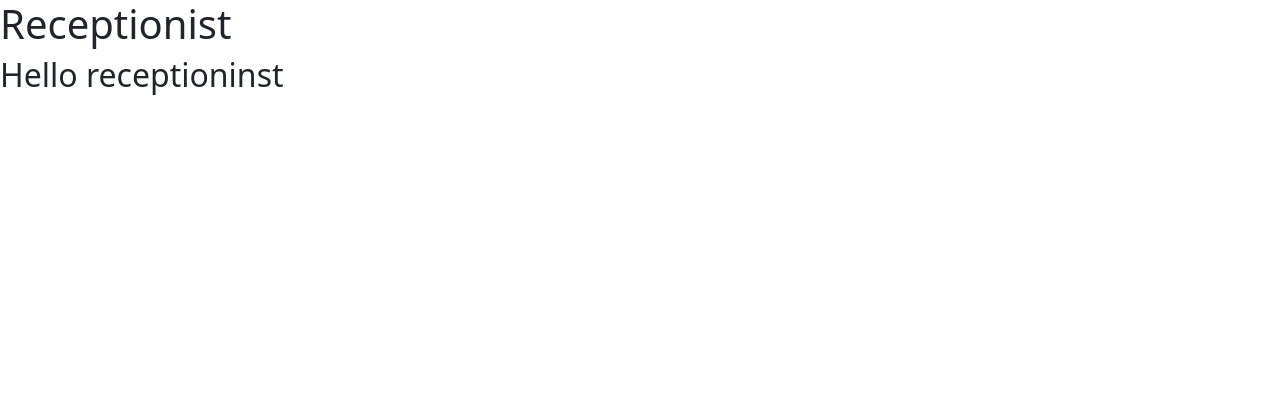
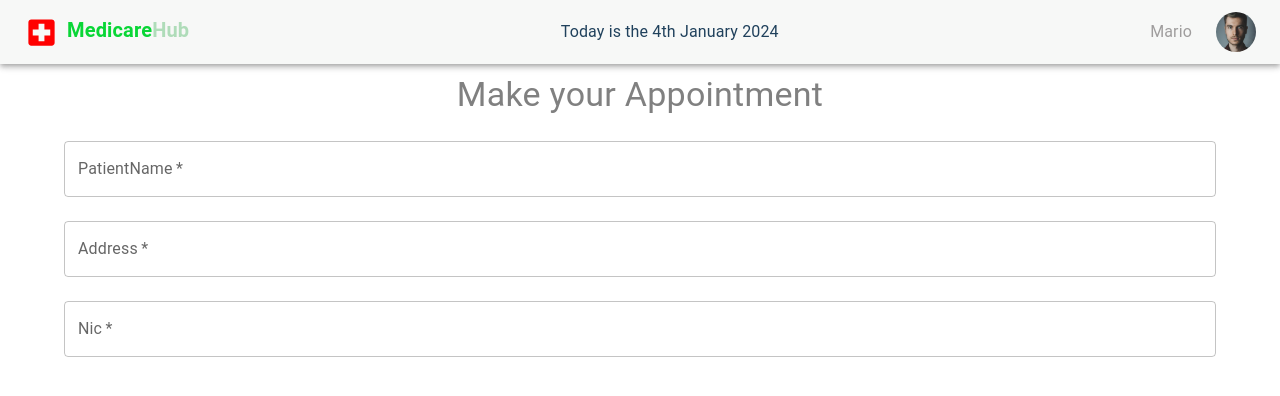
Before and after one commit to Bistec-UOM/test_crudapp, a React (Create React App) app: page /recep in a window 1280 px wide. Shown: the top 396 px of the page. Built offline with nearby package versions, Linux system fonts and the light colour scheme.

Commit message:
receptionist appointment form added

```diff
--- a/package.json
+++ b/package.json
@@ -7,12 +7,14 @@
     "@emotion/styled": "^11.11.0",
     "@fontsource/roboto": "^5.0.8",
     "@mui/icons-material": "^5.15.2",
-    "@mui/material": "^5.15.2",
+    "@mui/material": "^5.15.3",
+    "@syncfusion/ej2-react-calendars": "^24.1.44",
     "@testing-library/jest-dom": "^5.17.0",
     "@testing-library/react": "^13.4.0",
     "@testing-library/user-event": "^13.5.0",
     "axios": "^1.6.0",
     "bootstrap": "^5.3.2",
+    "date-fns": "^3.0.6",
     "react": "^18.2.0",
     "react-bootstrap": "^2.9.1",
     "react-dom": "^18.2.0",
@@ -20,6 +22,7 @@
     "react-router-dom": "6.4",
     "react-scripts": "5.0.1",
     "react-toastify": "^9.1.3",
+    "save": "^2.9.0",
     "web-vitals": "^2.1.4"
   },
   "scripts": {
--- a/src/components/Receptionist.js
+++ b/src/components/Receptionist.js
@@ -1,10 +1,14 @@
 import React from 'react'
+import Header from './rcomponents/Header'
+import Form from './rcomponents/From'
+
 
 export default function Receptionist() {
   return (
     <div>
-        <h1>Receptionist</h1>
-        <h2>Hello receptioninst</h2>
+       <Header></Header>
+       <Form></Form>
+
     </div>
   )
 }
--- /dev/null
+++ b/src/components/rcomponents/From.js
@@ -0,0 +1,43 @@
+import { TextField, Typography } from "@mui/material";
+import Container from "@mui/material/Container";
+import { useState } from "react";
+
+
+
+
+const Form=()=>
+{
+    const [name,setName]=useState("")
+    const [address,setAddress]=useState("")
+    const [nic,setNic]=useState("")
+
+
+
+    return <div>
+        <Container>
+            <Typography textAlign="center" variant="h4" color="GrayText" marginBottom="25px" marginTop="10px">Make your Appointment</Typography>
+        <form autoComplete="false" noValidate>
+            <TextField sx={{marginBottom:3}} required  onChange={(e)=>{
+                setName(e.target.value)
+
+            }} fullWidth variant="outlined" color="secondary" label="PatientName"></TextField>
+             <TextField  sx={{marginBottom:3}} required onChange={(e)=>{
+                setAddress(e.target.value)
+
+            }} fullWidth variant="outlined" color="secondary" label="Address"></TextField>
+             <TextField sx={{marginBottom:3}} required  onChange={(e)=>{
+                setNic(e.target.value)
+
+            }} fullWidth variant="outlined" color="secondary" label="Nic"></TextField>
+
+
+
+        </form>
+
+        </Container>
+
+
+    </div>
+}
+
+export default Form;
--- /dev/null
+++ b/src/components/rcomponents/Header.js
@@ -0,0 +1,59 @@
+import AppBar from '@mui/material/AppBar';
+import Box from '@mui/material/Box';
+import Toolbar from '@mui/material/Toolbar';
+import Typography from '@mui/material/Typography';
+import IconButton from '@mui/material/IconButton';
+import MenuIcon from '@mui/icons-material/Menu';
+import AccountCircle from '@mui/icons-material/AccountCircle';
+import Switch from '@mui/material/Switch';
+import FormControlLabel from '@mui/material/FormControlLabel';
+import FormGroup from '@mui/material/FormGroup';
+import MenuItem from '@mui/material/MenuItem';
+import Menu from '@mui/material/Menu';
+import React from 'react'
+import {format} from 'date-fns'
+import  Avatar  from '@mui/material/Avatar';
+import HospitalIcon from '@mui/icons-material/LocalHospital';
+
+
+const Header=()=>
+{
+
+    const [auth, setAuth] = React.useState(true);
+  const [anchorEl, setAnchorEl] = React.useState(null);
+
+  const handleChange = (event) => {
+    setAuth(event.target.checked);
+  };
+
+  const handleMenu = (event) => {
+    setAnchorEl(event.currentTarget);
+  };
+
+  const handleClose = () => {
+    setAnchorEl(null);
+  };
+
+
+    return <div>
+         <Box sx={{ flexGrow: 1}}>
+
+      <AppBar sx={{backgroundColor:'#f7f8f7'}} position="static" >
+        <Toolbar>
+
+          <Typography variant="h6" component="div" sx={{ flexGrow: 1 }}>
+          <HospitalIcon style={{color: 'red', marginRight: '8px' }} fontSize="large" />
+          <span style={{ color: '#09D636', fontWeight: 'bold' }}>Medicare</span>
+            <span style={{ color: '#AFDCB9', fontWeight: 'bold' }}>Hub</span>
+          </Typography>
+          <Typography sx={{flexGrow:1}} color="#20415C">Today is the {format(new Date(),'do MMMM Y')}</Typography>
+          <Typography color="#9F9D9D">Mario</Typography>
+          <Avatar sx={{marginLeft:3}} src="./rimages/pexels-simon-robben-614810.jpg"></Avatar>
+        </Toolbar>
+      </AppBar>
+    </Box>
+
+    </div>
+}
+
+export default Header;
```
Also changed, not shown: public/rimages/pexels-simon-robben-614810.jpg (added), 1 other file (tests, documents, lock files or other folders).
